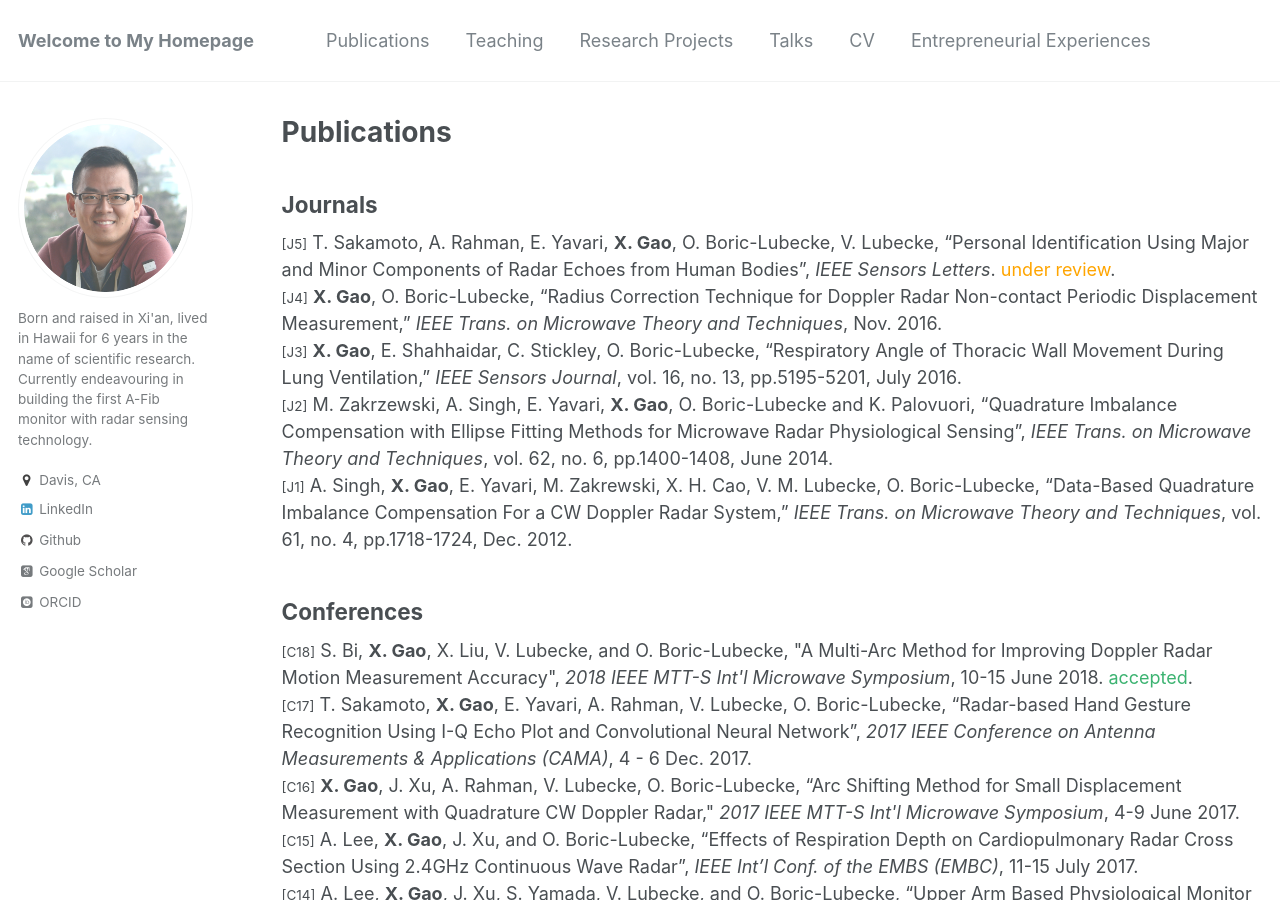
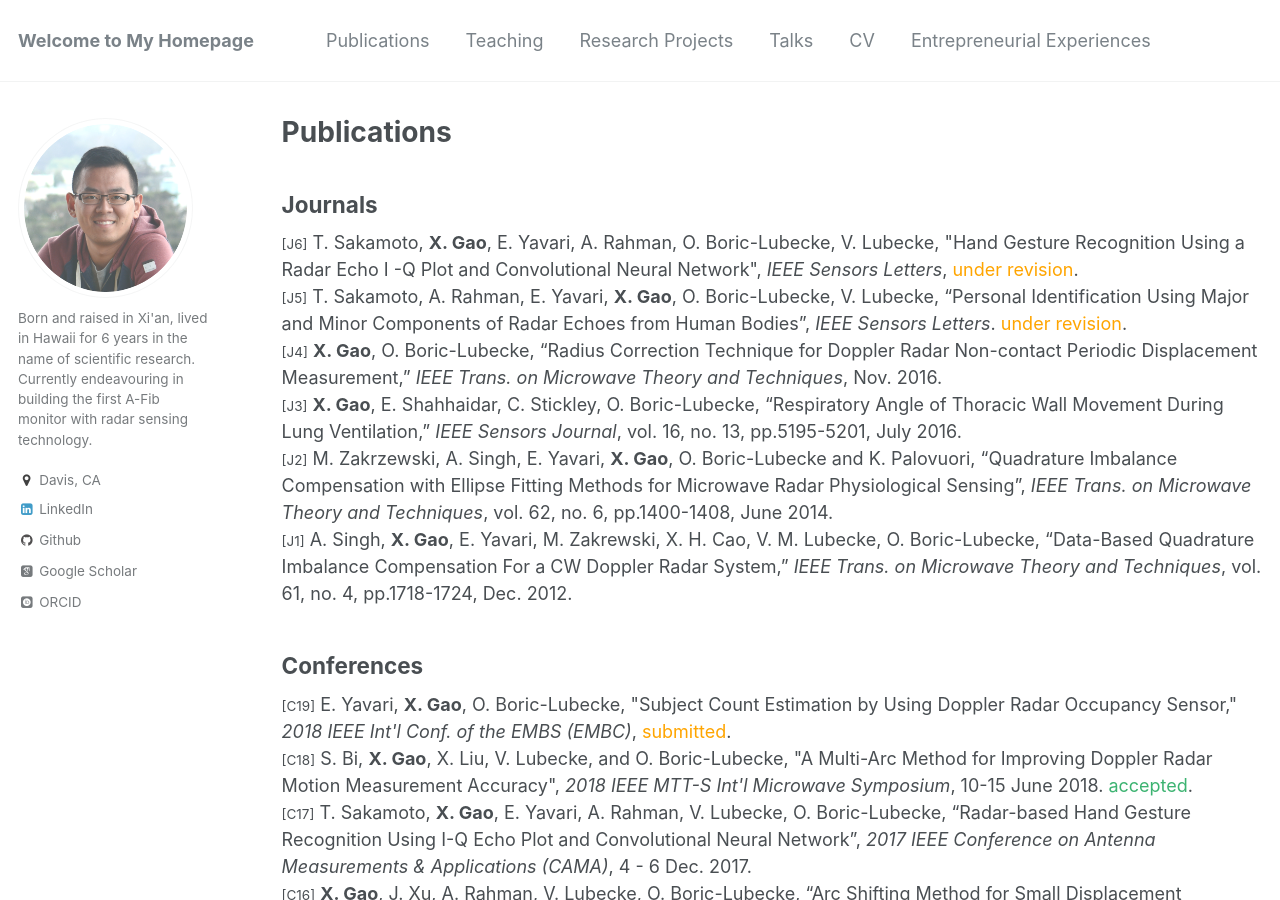
Before and after one commit to x-mengao/x-mengao.github.io, a Jekyll site: the page built from _pages/publications.html, in a window 1280 px wide and 900 px high. Built offline with Jekyll 4.4.1, drawn with Linux system fonts in a browser that asks for light colours; some web fonts are replaced; some of the changed text lies outside the part shown.

Commit message:
Update publications.html

```diff
--- a/_pages/publications.html
+++ b/_pages/publications.html
@@ -6,13 +6,15 @@ author_profile: true
 ---
 
 <h2>Journals</h2>
-<small>[J5]</small> T. Sakamoto, A. Rahman, E. Yavari, <b>X. Gao</b>, O. Boric-Lubecke, V. Lubecke, “Personal Identification Using Major and Minor Components of Radar Echoes from Human Bodies”, <i>IEEE Sensors Letters</i>. <font style="color:Orange">under review</font>. <br/>
+<small>[J6]</small> T. Sakamoto, <b>X. Gao</b>, E. Yavari, A. Rahman, O. Boric-Lubecke, V. Lubecke, "Hand Gesture Recognition Using a Radar Echo I -Q Plot and Convolutional Neural Network", <i>IEEE Sensors Letters</i>, <font style="color:Orange">under revision</font>. <br/>
+<small>[J5]</small> T. Sakamoto, A. Rahman, E. Yavari, <b>X. Gao</b>, O. Boric-Lubecke, V. Lubecke, “Personal Identification Using Major and Minor Components of Radar Echoes from Human Bodies”, <i>IEEE Sensors Letters</i>. <font style="color:Orange">under revision</font>. <br/>
 <small>[J4]</small>  <b>X. Gao</b>, O. Boric-Lubecke, “Radius Correction Technique for Doppler Radar Non-contact Periodic Displacement Measurement,” <i>IEEE Trans. on Microwave Theory and Techniques</i>, Nov. 2016. <br/>
 <small>[J3]</small>  <b>X. Gao</b>, E. Shahhaidar, C. Stickley, O. Boric-Lubecke, “Respiratory Angle of Thoracic Wall Movement During Lung Ventilation,” <i>IEEE Sensors Journal</i>, vol. 16, no. 13, pp.5195-5201, July 2016.<br/>
 <small>[J2]</small>  M. Zakrzewski, A. Singh, E. Yavari, <b>X. Gao</b>, O. Boric-Lubecke and K. Palovuori, “Quadrature Imbalance Compensation with Ellipse Fitting Methods for Microwave Radar Physiological Sensing”, <i>IEEE Trans. on Microwave Theory and Techniques</i>, vol. 62, no. 6, pp.1400-1408, June 2014.<br/>
 <small>[J1]</small>  A. Singh, <b>X. Gao</b>, E. Yavari, M. Zakrewski, X. H. Cao, V. M. Lubecke, O. Boric-Lubecke, “Data-Based Quadrature Imbalance Compensation For a CW Doppler Radar System,” <i>IEEE Trans. on Microwave Theory and Techniques</i>, vol. 61, no. 4, pp.1718-1724, Dec. 2012.<br/>
 
 <h2>Conferences</h2>
+<small>[C19]</small>  E. Yavari, <b>X. Gao</b>, O. Boric-Lubecke, "Subject Count Estimation by Using Doppler Radar Occupancy Sensor," <i>2018 IEEE Int'l Conf. of the EMBS (EMBC)</i>, <font style="color:Orange">submitted</font>. <br/>
 <small>[C18]</small>  S. Bi, <b>X. Gao</b>, X. Liu, V. Lubecke, and O. Boric-Lubecke, "A Multi-Arc Method for Improving Doppler Radar Motion Measurement Accuracy", <i>2018 IEEE MTT-S Int'l Microwave Symposium</i>, 10-15 June 2018. <font style="color:MediumSeaGreen">accepted</font>. <br/>
 <small>[C17]</small>  T. Sakamoto, <b>X. Gao</b>, E. Yavari, A. Rahman, V. Lubecke, O. Boric-Lubecke, “Radar-based Hand Gesture Recognition Using I-Q Echo Plot and Convolutional Neural Network”, <i>2017 IEEE Conference on Antenna Measurements & Applications (CAMA)</i>, 4 - 6 Dec. 2017. <br/>
 <small>[C16]</small>  <b>X. Gao</b>, J. Xu, A. Rahman, V. Lubecke, O. Boric-Lubecke, “Arc Shifting Method for Small Displacement Measurement with Quadrature CW Doppler Radar," <i>2017 IEEE MTT-S Int'l Microwave Symposium</i>, 4-9 June 2017.<br/>
@@ -33,5 +35,6 @@ author_profile: true
 <small>[C1]</small>  <b>X. Gao</b>, A. Singh, E. Yavari, V. M. Lubecke, O. Boric-Lubecke, “Non-contact Displacement Estimation Using Doppler Radar”, <i>IEEE Int’l Conf. of the EMBS (EMBC)</i>, 28 Aug - 1 Sep., 2012.<br/>
 
 <h2>Patents</h2>
+<small>[P3]</small> UC Davis provisional patent "Abnormal Heart Activity Monitoring Using Contact Doppler Radar" <i>filed</i>. 2017.10.02. <br/>
 <small>[P2]</small> U.S. Provisional Patent Application No. 62459508 “Occupant Count for Occupancy-Based Control of Variable-Air-Volume Systems” <i>filed</i>. 2017.02.15. <br/>
 <small>[P1]</small> U.S. Utility Patent Application No. 1534843 “System and Methods for Detection of Occupancy Using Radio Waves” <i>published</i>. 2017.05.04. <br/>
```
